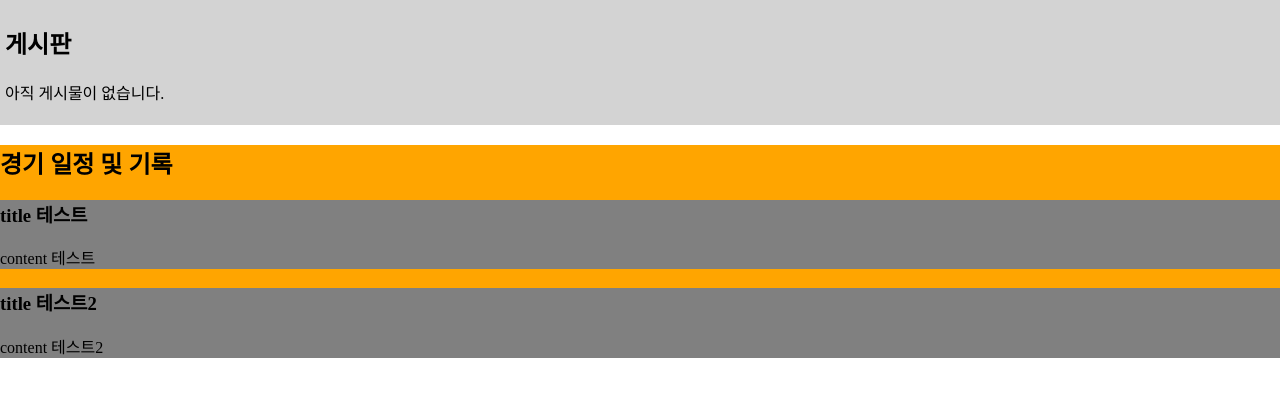
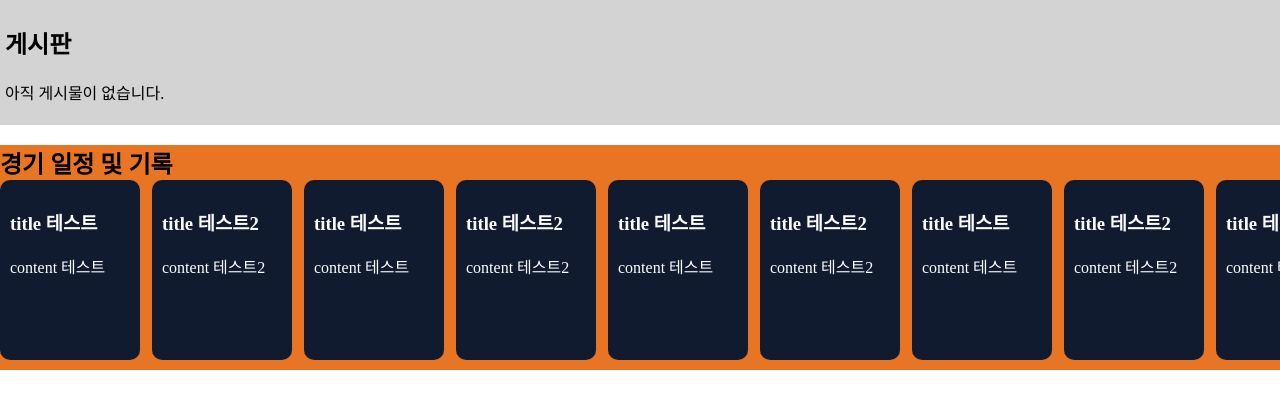
Before and after one commit to seungho2647/Ryzen-67s-home, a plain HTML site: page index.html in a window 1280 px wide. Shown: the part 100-508 px from the top of the page. Drawn offline with Linux system fonts and the light colour scheme.

Commit message:
경기 일정 및 기록 css 수정

```diff
--- a/data.json
+++ b/data.json
@@ -1,4 +1,18 @@
 [
+    { "title": "title 테스트", "content": "content 테스트" },
+    { "title": "title 테스트2", "content": "content 테스트2" },
+    { "title": "title 테스트", "content": "content 테스트" },
+    { "title": "title 테스트2", "content": "content 테스트2" },
+    { "title": "title 테스트", "content": "content 테스트" },
+    { "title": "title 테스트2", "content": "content 테스트2" },
+    { "title": "title 테스트", "content": "content 테스트" },
+    { "title": "title 테스트2", "content": "content 테스트2" },
+    { "title": "title 테스트", "content": "content 테스트" },
+    { "title": "title 테스트2", "content": "content 테스트2" },
+    { "title": "title 테스트", "content": "content 테스트" },
+    { "title": "title 테스트2", "content": "content 테스트2" },
+    { "title": "title 테스트", "content": "content 테스트" },
+    { "title": "title 테스트2", "content": "content 테스트2" },
     { "title": "title 테스트", "content": "content 테스트" },
     { "title": "title 테스트2", "content": "content 테스트2" }
 ]
--- a/index.html
+++ b/index.html
@@ -37,7 +37,8 @@
         <p>아직 게시물이 없습니다.</p>
     </div>
     <div id="schedule">
-        <h2>경기 일정 및 기록</h2>
+        <h2 class="title">경기 일정 및 기록</h2>
+        <div id="scheduleCard"></div>
     </div>
     <script type="module" src="script.js"></script>
 </body>
--- a/script.js
+++ b/script.js
@@ -27,7 +27,7 @@ loginDialog나가기.addEventListener("click", () => {
 async function loadDivCards() {
     const responce = await fetch("./data.json");
     const items = await responce.json();
-    const container = document.getElementById("schedule");
+    const container = document.getElementById("scheduleCard");
 
     items.forEach(item => {
         const cardDiv = document.createElement("div");
--- a/style.css
+++ b/style.css
@@ -1,4 +1,15 @@
+:root {
+    --bg: white;
+    --navy: #101B30;
+    --orange: #E87524;/*이거 좀 어둡다 바꿔라 ㅇㅇ*/
+}
+@media (prefers-color-scheme: dark) {
+    :root {
+        --bg: #121212/*TODO - 다크모드 root*/
+    }
+}
 body {
+    background-color: var(--bg);
     margin: 0;
     padding: 0;
 }
@@ -78,8 +89,27 @@ button {
     background-color: lightgrey;
 }
 #schedule {
-    background-color: orange;
+    background-color: var(--orange);
+    margin: 0 auto;
+    width: 100%;
+}
+#scheduleCard {
+    display: flex;
+    gap: 12px;
+    overflow-x: auto;
+    padding-bottom: 10px;
 }
 .card {
-    background-color: gray;
+    background-color: #101B30;
+    color: white;
+    border-radius: 10px;
+    flex-shrink: 0;
+    width: 140px;
+    height: 180px;
+    border: none;
+    padding: 10px;
+    box-sizing: border-box;
 }
+.title {
+    margin-bottom: auto;
+}
```
